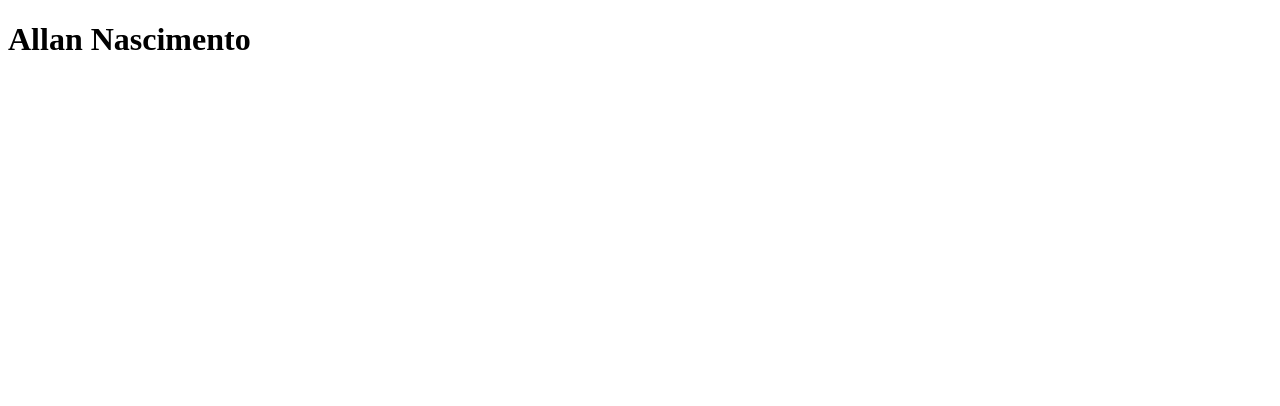
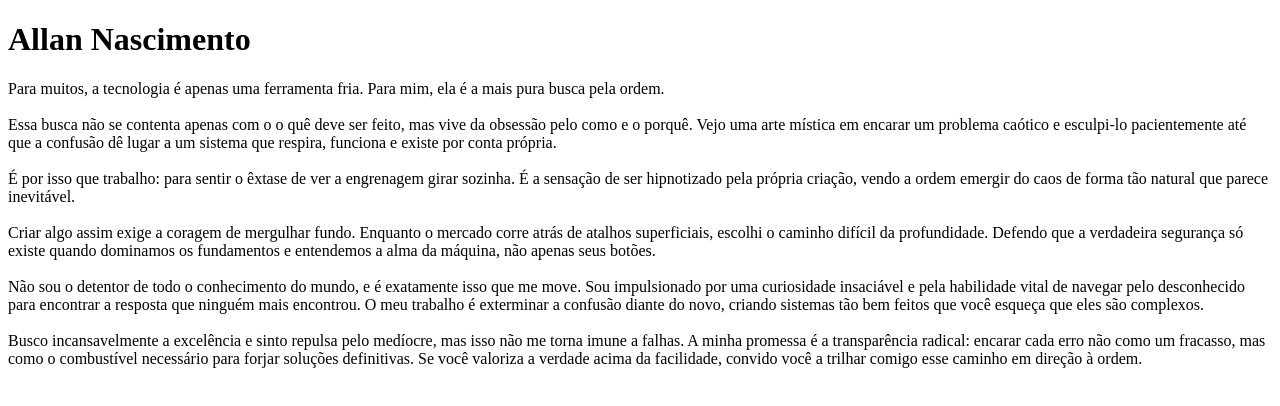
Before and after one commit to oAllanNascimento/um-aprendiz, a Next.js app: page / in a window 1280 px wide. Shown: the top 406 px of the page. Built offline with nearby package versions, Linux system fonts and the light colour scheme.

Commit message:
Fix: Manifest text

```diff
--- a/pages/index.js
+++ b/pages/index.js
@@ -1,39 +1,47 @@
 function Home() {
-  return <h1>Allan Nascimento</h1>;
+  return (
+    <div>
+      <h1>Allan Nascimento</h1>
       <p>
-    Para muitos, a tecnologia é apenas uma ferramenta fria. Para mim, ela é a
-    mais pura busca pela ordem.
+        Para muitos, a tecnologia é apenas uma ferramenta fria. Para mim, ela é
+        a mais pura busca pela ordem.
         <br></br>
         <br></br>
-    Essa busca não se contenta apenas com o o quê deve ser feito, mas vive da
-    obsessão pelo como e o porquê. Vejo uma arte mística em encarar um problema
-    caótico e esculpi-lo pacientemente até que a confusão dê lugar a um sistema
-    que respira, funciona e existe por conta própria.
+        Essa busca não se contenta apenas com o o quê deve ser feito, mas vive
+        da obsessão pelo como e o porquê. Vejo uma arte mística em encarar um
+        problema caótico e esculpi-lo pacientemente até que a confusão dê lugar
+        a um sistema que respira, funciona e existe por conta própria.
         <br></br>
-    <br></br>É por isso que trabalho: para sentir o êxtase de ver a engrenagem
-    girar sozinha. É a sensação de ser hipnotizado pela própria criação, vendo a
-    ordem emergir do caos de forma tão natural que parece inevitável.
+        <br></br>É por isso que trabalho: para sentir o êxtase de ver a
+        engrenagem girar sozinha. É a sensação de ser hipnotizado pela própria
+        criação, vendo a ordem emergir do caos de forma tão natural que parece
+        inevitável.
         <br></br>
         <br></br>
         Criar algo assim exige a coragem de mergulhar fundo. Enquanto o mercado
         corre atrás de atalhos superficiais, escolhi o caminho difícil da
-    profundidade. Defendo que a verdadeira segurança só existe quando dominamos
-    os fundamentos e entendemos a alma da máquina, não apenas seus botões.
+        profundidade. Defendo que a verdadeira segurança só existe quando
+        dominamos os fundamentos e entendemos a alma da máquina, não apenas seus
+        botões.
         <br></br>
         <br></br>
-    Não sou o detentor de todo o conhecimento do mundo, e é exatamente isso que
-    me move. Sou impulsionado por uma curiosidade insaciável e pela habilidade
-    vital de navegar pelo desconhecido para encontrar a resposta que ninguém
-    mais encontrou. O meu trabalho é exterminar a confusão diante do novo,
-    criando sistemas tão bem feitos que você esqueça que eles são complexos.
+        Não sou o detentor de todo o conhecimento do mundo, e é exatamente isso
+        que me move. Sou impulsionado por uma curiosidade insaciável e pela
+        habilidade vital de navegar pelo desconhecido para encontrar a resposta
+        que ninguém mais encontrou. O meu trabalho é exterminar a confusão
+        diante do novo, criando sistemas tão bem feitos que você esqueça que
+        eles são complexos.
         <br></br>
         <br></br>
-    Busco incansavelmente a excelência e sinto repulsa pelo medíocre, mas isso
-    não me torna imune a falhas. A minha promessa é a transparência radical:
-    encarar cada erro não como um fracasso, mas como o combustível necessário
-    para forjar soluções definitivas. Se você valoriza a verdade acima da
-    facilidade, convido você a trilhar comigo esse caminho em direção à ordem.
-  </p>;
+        Busco incansavelmente a excelência e sinto repulsa pelo medíocre, mas
+        isso não me torna imune a falhas. A minha promessa é a transparência
+        radical: encarar cada erro não como um fracasso, mas como o combustível
+        necessário para forjar soluções definitivas. Se você valoriza a verdade
+        acima da facilidade, convido você a trilhar comigo esse caminho em
+        direção à ordem.
+      </p>
+    </div>
+  );
 }
 
 export default Home;
```
Lines whose indentation alone changed are shown as unchanged.
